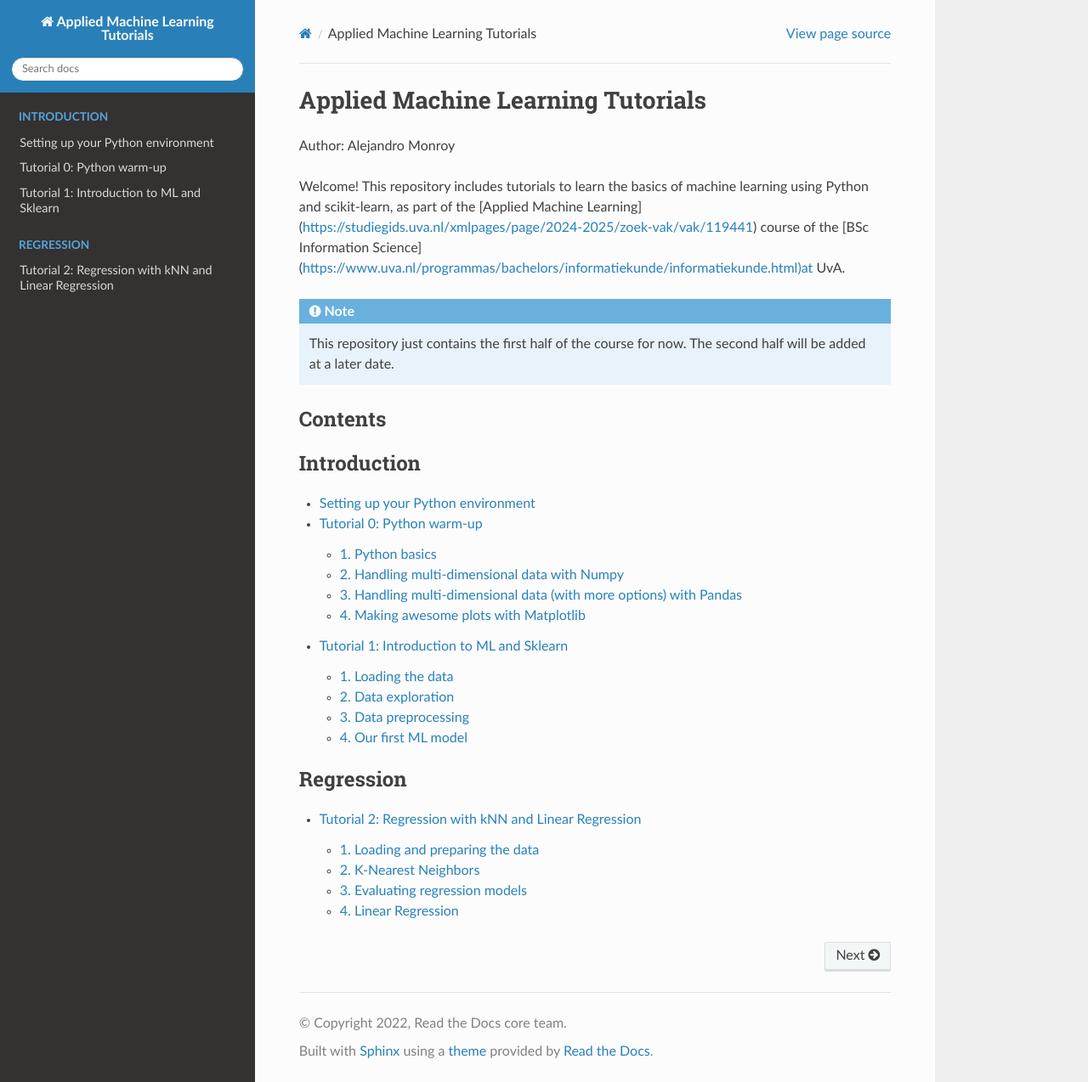
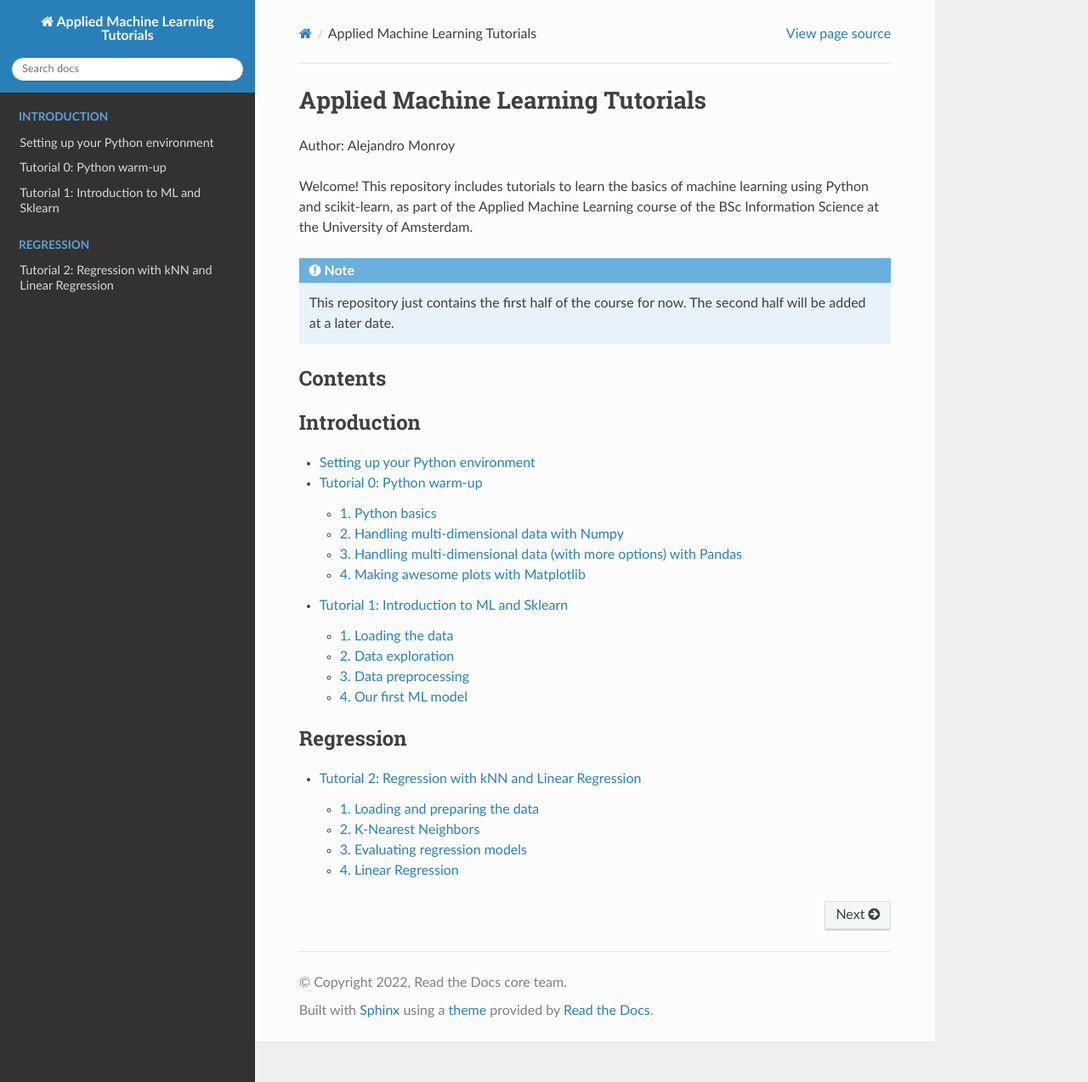
Before and after one commit to amonroym99/uva-applied-ml, a Sphinx documentation site: the page built from docs/index.rst, in a window 1280 px wide and 1274 px high. Shown: the whole window at 85% size. Built offline with Sphinx 7.4.7 and the Read the Docs theme 3.1.0, drawn with Linux system fonts in a browser that asks for light colours; pages that are not in the unit, such as notebooks, are missing from menus.

Commit message:
Remove urls from index

```diff
--- a/docs/index.rst
+++ b/docs/index.rst
@@ -2,7 +2,7 @@ Applied Machine Learning Tutorials
 ===================================
 Author: Alejandro Monroy
 
-Welcome! This repository includes tutorials to learn the basics of machine learning using Python and scikit-learn, as part of the [Applied Machine Learning](https://studiegids.uva.nl/xmlpages/page/2024-2025/zoek-vak/vak/119441) course of the [BSc Information Science](https://www.uva.nl/programmas/bachelors/informatiekunde/informatiekunde.html)at UvA.
+Welcome! This repository includes tutorials to learn the basics of machine learning using Python and scikit-learn, as part of the Applied Machine Learning course of the BSc Information Science at the University of Amsterdam.
 
 
 .. note::
```
